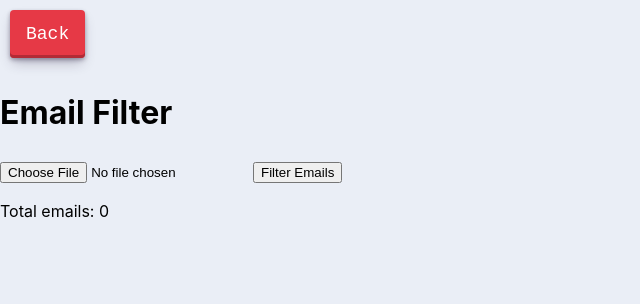
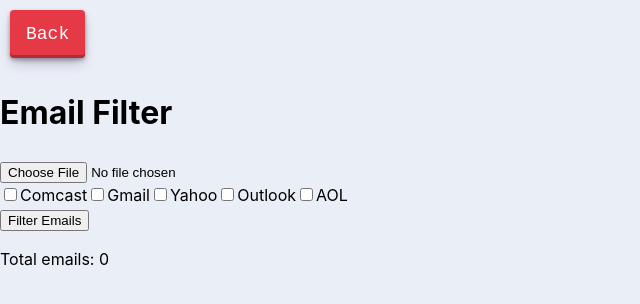
Before and after one commit to INRGI/CopyMaker, a React (Vite) app: page /emailFilter in a window 1280 px wide. Shown: the top 304 px of the page, without its empty margins (0-640 px from the left). Built offline with nearby package versions, Linux system fonts and the light colour scheme.

Commit message:
add another domains

```diff
--- a/src/components/EmailFilter/EmailFilter.jsx
+++ b/src/components/EmailFilter/EmailFilter.jsx
@@ -5,6 +5,13 @@ const EmailFilter = () => {
   const [emails, setEmails] = useState([]);
   const [filteredEmails, setFilteredEmails] = useState([]);
   const [isFiltered, setIsFiltered] = useState(false);
+  const [excludeDomains, setExcludeDomains] = useState({
+    comcast: false,
+    gmail: false,
+    yahoo: false,
+    outlook: false,
+    aol: false,
+  });
 
   const handleFileUpload = (e) => {
     const file = e.target.files[0];
@@ -24,13 +31,21 @@ const EmailFilter = () => {
     reader.readAsArrayBuffer(file);
   };
 
+  const handleCheckboxChange = (e) => {
+    const { name, checked } = e.target;
+    setExcludeDomains(prevState => ({
+      ...prevState,
+      [name]: checked,
+    }));
+  };
+
   const filterEmails = () => {
-    const excludeDomains = ['comcast'];
+    const domainsToExclude = Object.keys(excludeDomains).filter(domain => excludeDomains[domain]);
     const filtered = emails.filter(email => {
       const parts = email.split('@');
       if (parts.length !== 2) return false;
       const emailDomain = parts[1];
-      return !excludeDomains.some(domain => emailDomain.includes(domain));
+      return !domainsToExclude.some(domain => emailDomain.includes(domain));
     });
     setFilteredEmails(filtered);
     setIsFiltered(true);
@@ -40,12 +55,59 @@ const EmailFilter = () => {
     const ws = XLSX.utils.aoa_to_sheet(filteredEmails.map(email => [email]));
     const wb = XLSX.utils.book_new();
     XLSX.utils.book_append_sheet(wb, ws, 'Filtered Emails');
-    XLSX.writeFile(wb, 'YourNewCSV.csv');
+    XLSX.writeFile(wb, 'filtered_emails.csv');
   };
 
   return (
     <div>
       <input type="file" onChange={handleFileUpload} />
+      <div>
+        <label>
+          <input
+            type="checkbox"
+            name="comcast"
+            checked={excludeDomains.comcast}
+            onChange={handleCheckboxChange}
+          />
+          Comcast
+        </label>
+        <label>
+          <input
+            type="checkbox"
+            name="gmail"
+            checked={excludeDomains.gmail}
+            onChange={handleCheckboxChange}
+          />
+          Gmail
+        </label>
+        <label>
+          <input
+            type="checkbox"
+            name="yahoo"
+            checked={excludeDomains.yahoo}
+            onChange={handleCheckboxChange}
+          />
+          Yahoo
+        </label>
+        <label>
+          <input
+            type="checkbox"
+            name="outlook"
+            checked={excludeDomains.outlook}
+            onChange={handleCheckboxChange}
+          />
+          Outlook
+        </label>
+        <label>
+          <input
+            type="checkbox"
+            name="aol"
+            checked={excludeDomains.aol}
+            onChange={handleCheckboxChange}
+          />
+          AOL
+        </label>
+      </div>
       <button onClick={filterEmails}>Filter Emails</button>
       {isFiltered && (
         <button onClick={downloadCSV}>Download New CSV</button>
```
